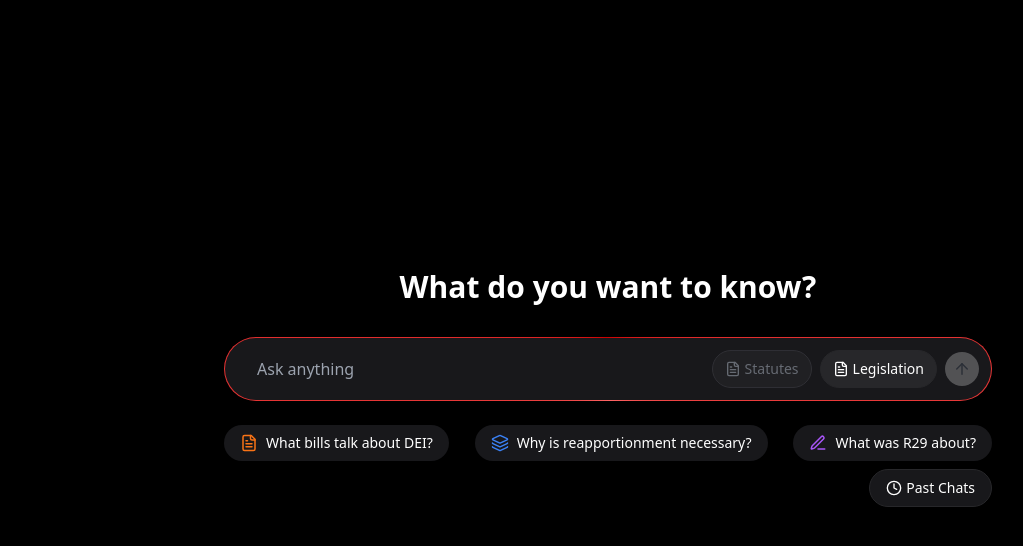
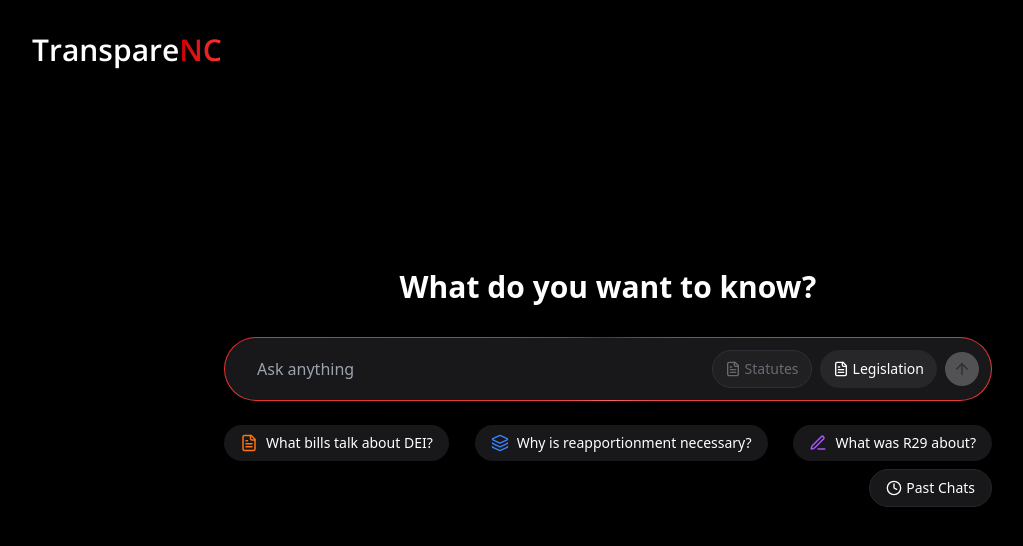
Before and after one commit to MordecaiM24/ncsu-sg, a Next.js app in the folder client/: page / in a window 1280 px wide. Shown: the top 546 px of the page, without its empty margins (32-1055 px from the left). Built offline with nearby package versions, Linux system fonts and the light colour scheme.

Commit message:
added logo

```diff
--- a/client/src/app/layout.tsx
+++ b/client/src/app/layout.tsx
@@ -1,8 +1,9 @@
 import type { Metadata } from "next";
 import localFont from "next/font/local";
 import "./globals.css";
-import MobileModal from "@/components/mobile-modal";
+import Logo from "@/components/logo";
 import { ThemeProvider } from "@/components/theme-provider";
+import Link from "next/link";
 
 const geistSans = localFont({
   src: "./fonts/GeistVF.woff",
@@ -37,8 +38,9 @@ export default function RootLayout({
           enableSystem
           disableTransitionOnChange
         >
-          {/* <Logo /> */}
-          <MobileModal />
+          <Link href="/">
+            <Logo />
+          </Link>
           {children}
         </ThemeProvider>
       </body>
```
